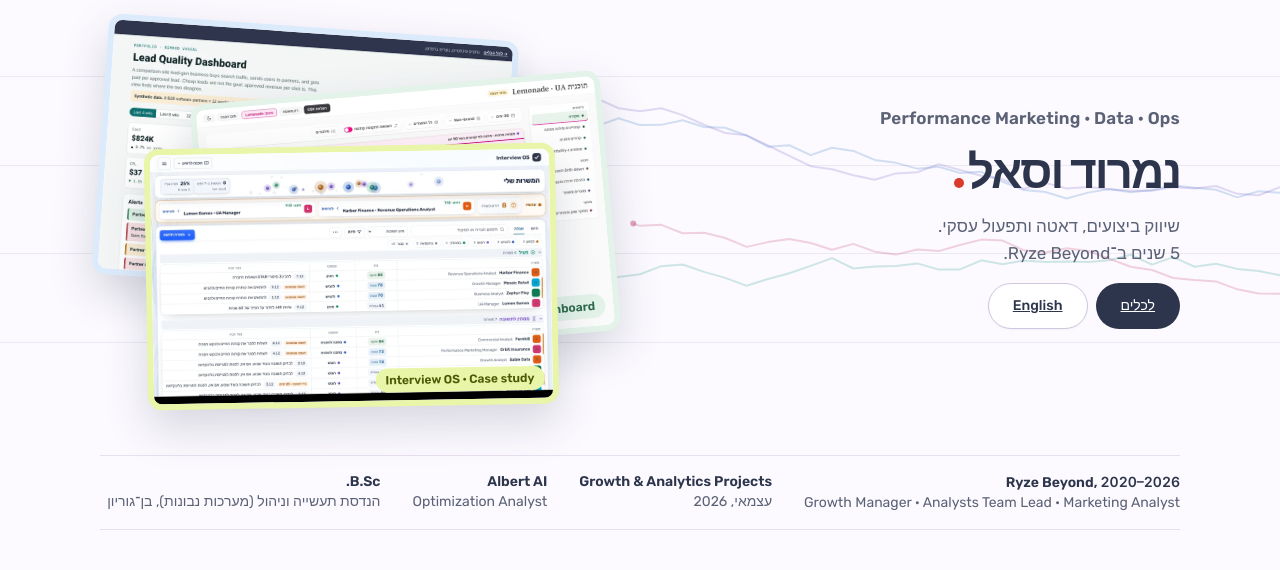
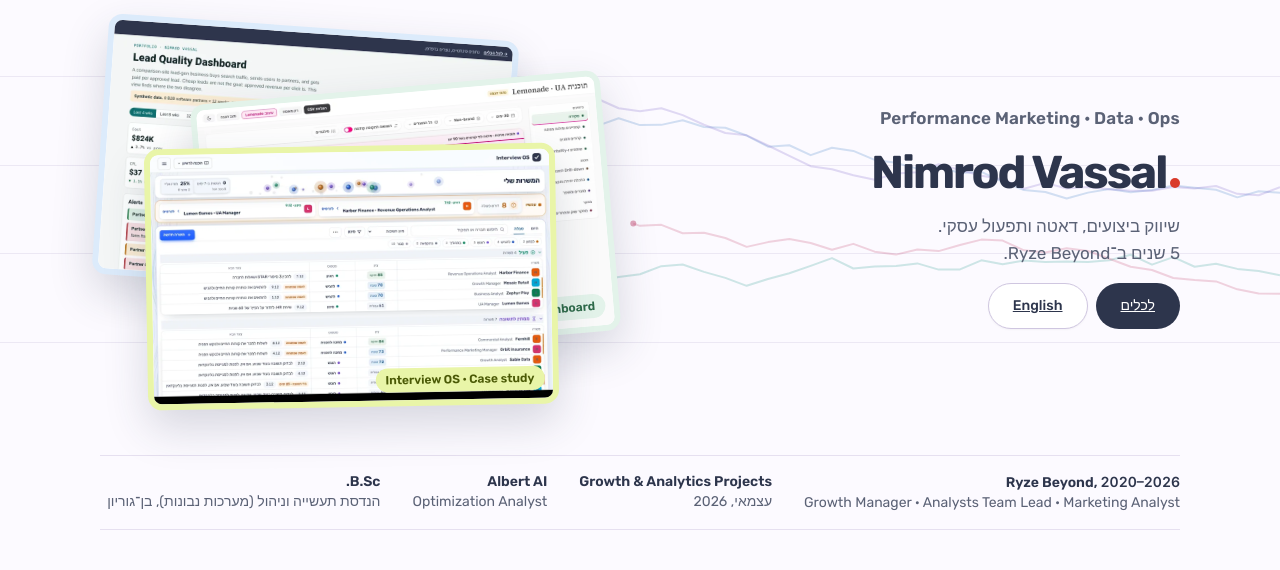
Before and after one commit to nimrodv10-arch/nimrod-showcase, a plain HTML site: page index.html in a window 1280 px wide. Shown: the part 74-644 px from the top of the page. Drawn offline with Linux system fonts and the light colour scheme; a web font is replaced by a local one.

Commit message:
Headline name in English
Co-Authored-By: Claude Opus 5.5 <noreply@anthropic.com>
Claude-Session: https://claude.ai/code/session_0111db7UG8ebnwzZUUMUR8SW

```diff
--- a/index.html
+++ b/index.html
@@ -982,7 +982,7 @@ body { margin: 0; padding: var(--space-5); }
     <header class="sc-hero">
       <div class="sc-hero__text">
         <p class="sc-kicker">Performance Marketing · Data · Ops</p>
-        <h1 class="fx-type">נמרוד וסאל</h1>
+        <h1 class="fx-type" dir="ltr" lang="en">Nimrod Vassal</h1>
         <p>שיווק ביצועים, דאטה ותפעול עסקי.<br><span class="nowrap">5 שנים ב־Ryze Beyond.</span></p>
         <div class="sc-cta">
           <a class="nd-btn nd-btn--primary" href="#tools">לכלים</a>
```
